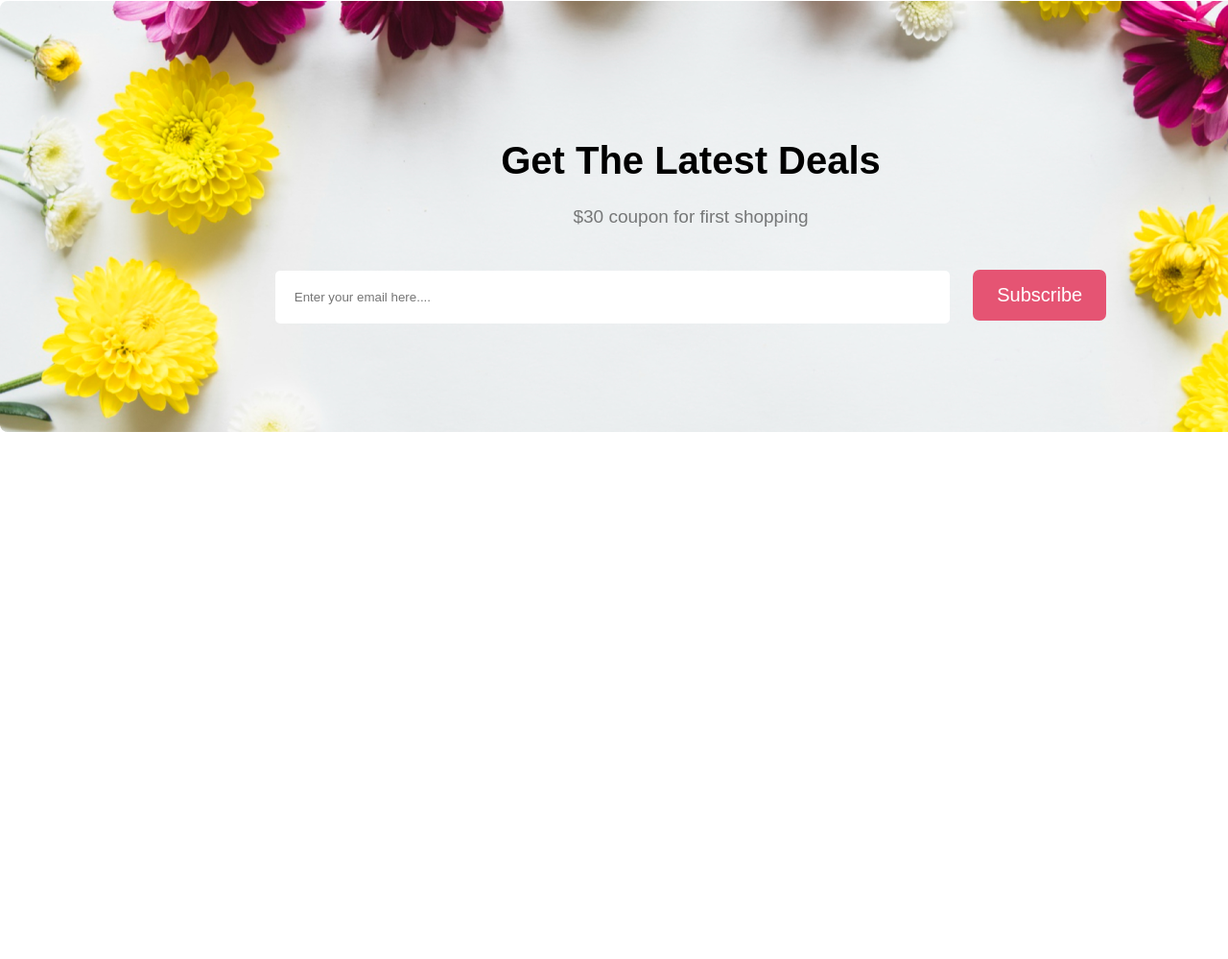
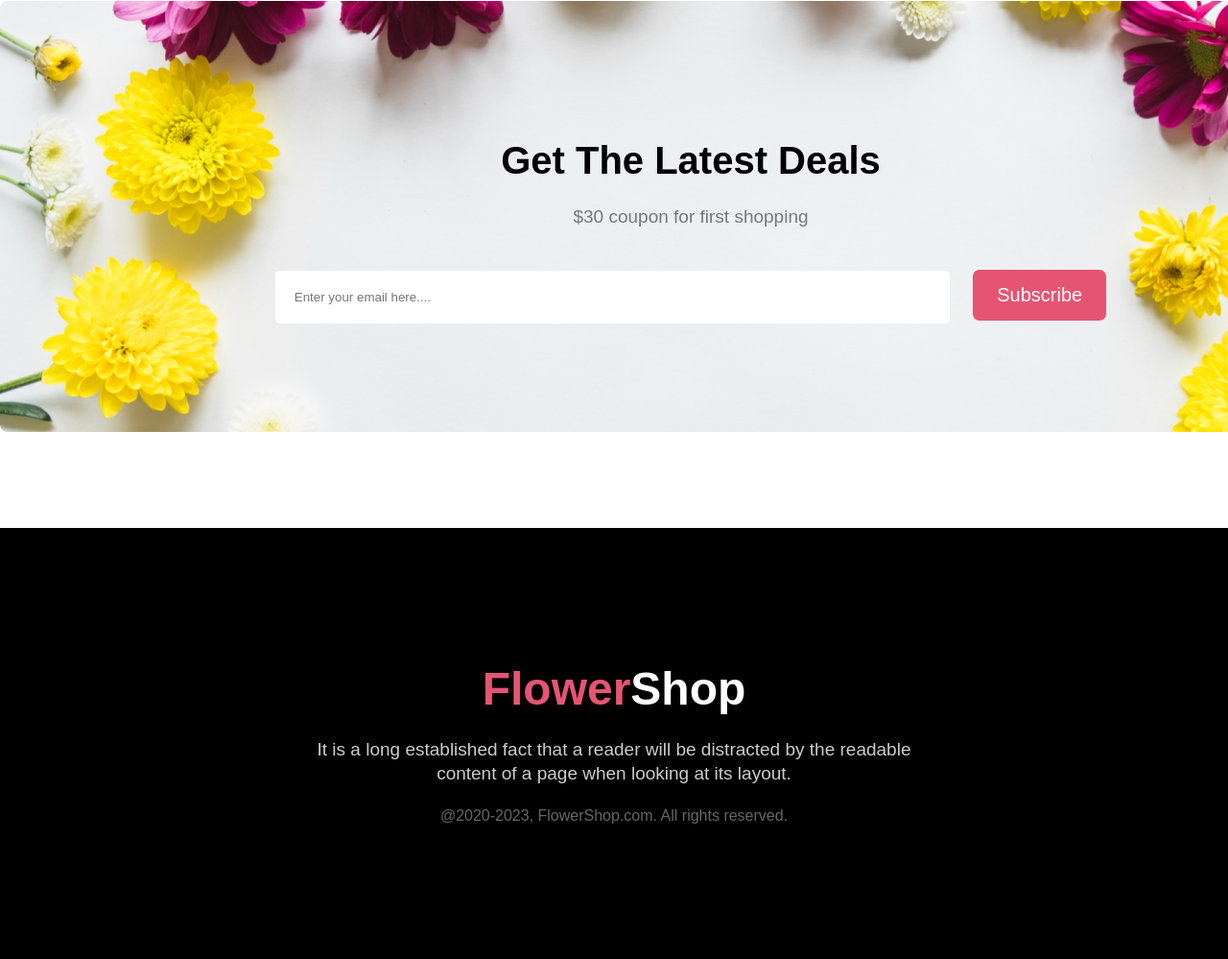
Before and after one commit to mdmanik26/flower-shop, a plain HTML site: page index.html in a window 1280 px wide. Shown: the part 3686-4685 px from the top of the page at 96% size. Before the commit the page ends 4236 px from the top, so only its background shows below. Drawn offline with Linux system fonts and the light colour scheme.

Commit message:
Footer Done

```diff
--- a/index.html
+++ b/index.html
@@ -7,6 +7,7 @@
     <title>Flower Shop</title>
 </head>
 <body>
+
     <header>
         <div class="first_Section">
 
@@ -81,7 +82,7 @@
         <div class="HOt_Deal_part">
 
             <div class="left_side_Hot">
-                <h2 class="Hot_Deal_Title">Hot Deal ! Sale Up To 25% <span class="Off">Off</span></h2>
+                <h2 class="Hot_Deal_Title">Hot Deal ! Sale Up To 25% <span class="Heading_color">Off</span></h2>
                 <p class="Hot_Deal_Info Hot_Deal_Info">It is a long established fact that a reader will be distracted by the readable
                    <br> content of a page when looking at its layout.</p>
 
@@ -94,14 +95,6 @@
             </div>
 
         </div>
-
-
-
-
-
-
-
-
 
         <section class="Instagram_Section">
 
@@ -132,6 +125,7 @@
 
             </div>
             </section>
+
             <div class="Latest_Deals_Container">
 
                 <div class="second_part_headings">
@@ -149,6 +143,17 @@
             </div>
 
     </main>
-    <footer></footer>
+
+    <footer>
+        <div class="footer_Container">
+            <h1 class="Footer_title"><span class="Heading_color">Flower</span>Shop</h1>
+            <p class="section_Info footer_Paragraph">It is a long established fact that a reader will be distracted by the
+                readable <br>
+                content of a page when looking at its layout.</p>
+                <span class="copy_Right">@2020-2023, FlowerShop.com. All rights reserved. </span>
+        </div>
+
+    </footer>
+
 </body>
 </html>
--- a/style.css
+++ b/style.css
@@ -154,7 +154,7 @@ body{
     font-size: 40px;
     padding: 15px;
 }
-.Off{
+.Heading_color{
     color: #E55473;
 }
 .Hot_Deal_Info{
@@ -224,3 +224,32 @@ body{
     margin-left: 20px;
 }
 /* latest Deals section styles End */
+
+
+
+/* Footer Section styles start */
+
+.footer_Container{
+    background: #000;
+    color: white;
+    text-align: center;
+    padding: 140px 100px;
+}
+.footer_Paragraph{
+    color: rgba(255, 255, 255, 0.80);
+    line-height: 25px;
+    padding: 23px 10px;
+    font-size: 19px;
+}
+.Footer_title{
+    font-size: 48px;
+
+}
+
+.copy_Right{
+    color: rgba(255, 255, 255, 0.40);
+    margin-top:25px;
+
+}
+
+/* Footer Section styles End */
```
